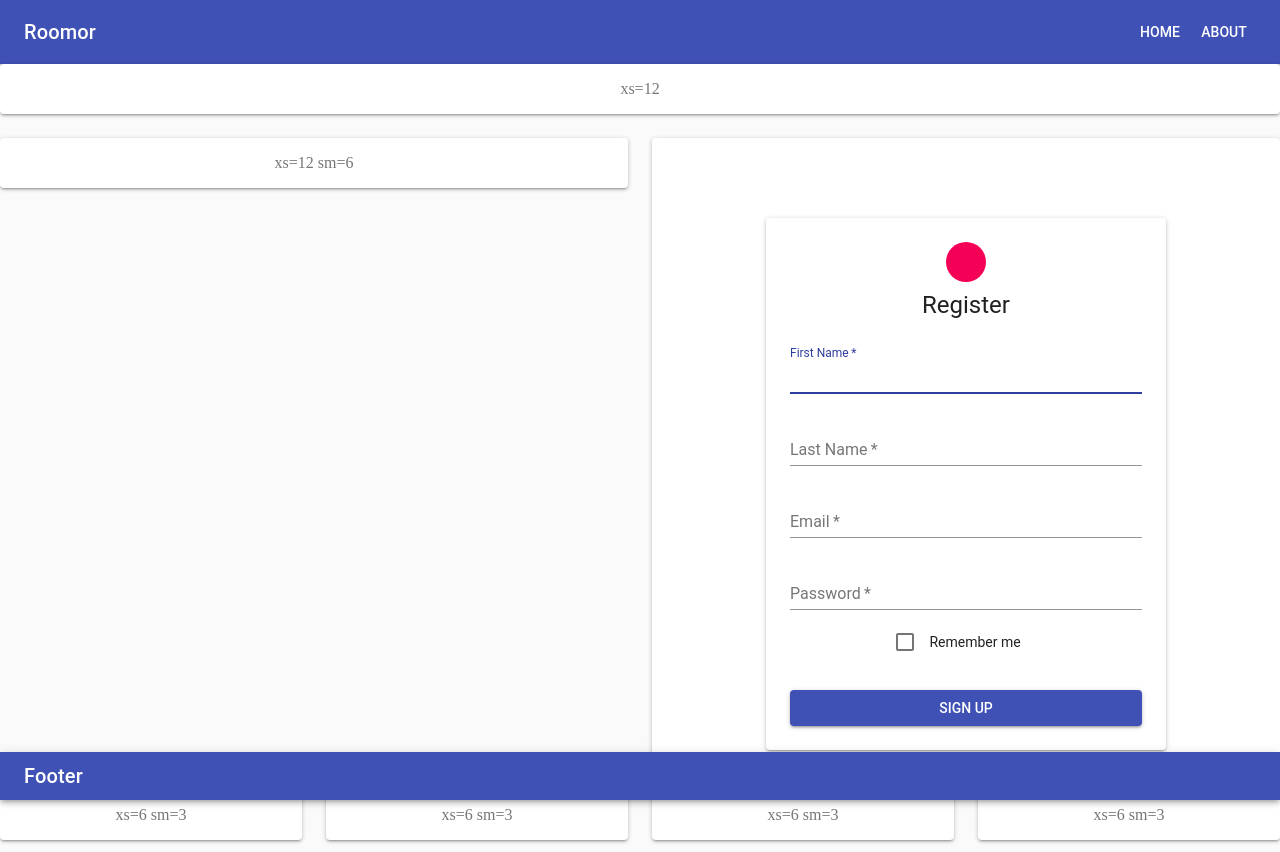
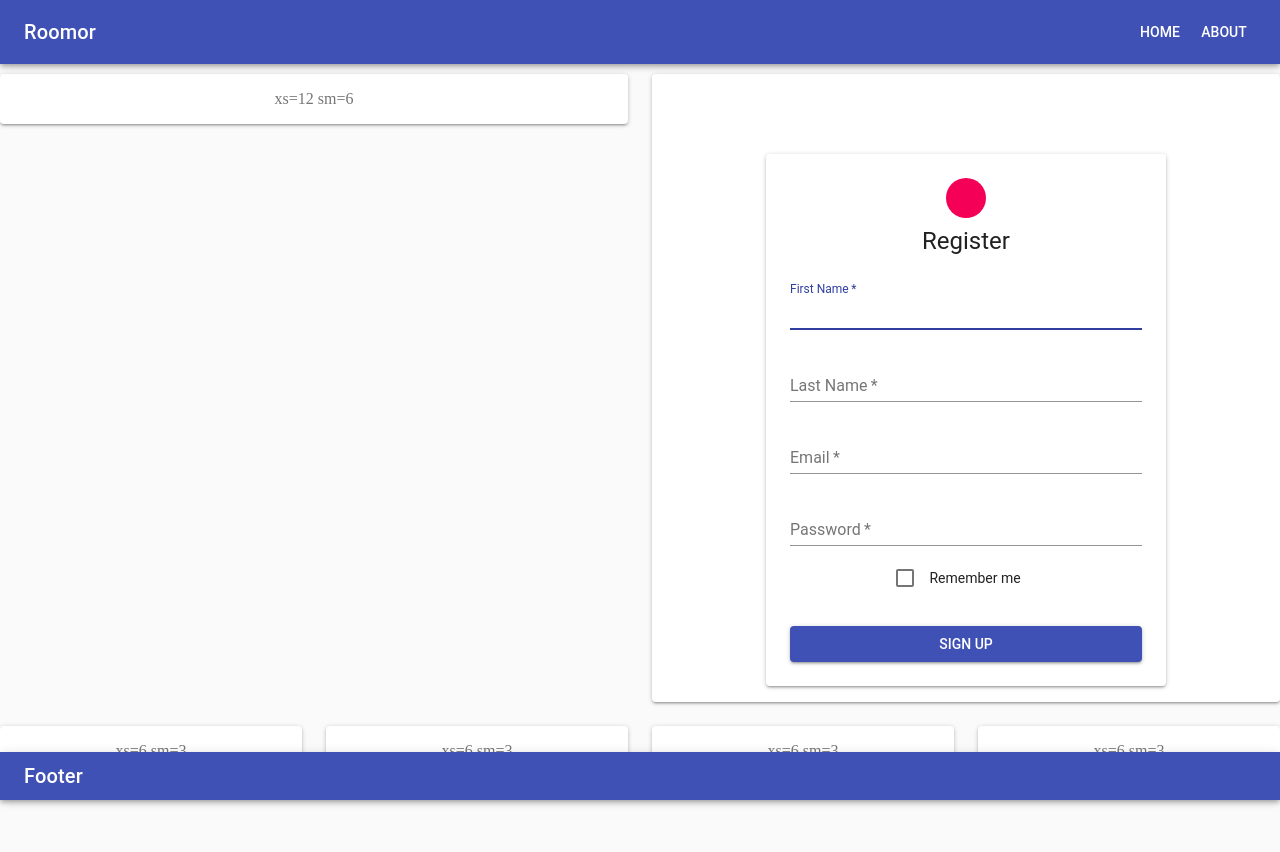
Before and after one commit to FreeCodeCampNorthridge/Roomor, a React app in the folder client/: page / in a window 1280 px wide. After the commit the page ends 800 px from the top, so only its background shows below. Built offline with nearby package versions, Linux system fonts and the light colour scheme.

Commit message:
fixed header, sticky footer

```diff
--- a/client/src/components/Footer.js
+++ b/client/src/components/Footer.js
@@ -23,7 +23,7 @@ const Footer = props => {
   const { classes } = props;
   return (
     <div className={classes.root}>
-      <AppBar position="static">
+      <AppBar position="sticky">
         <Toolbar variant="dense">
           <Typography variant="h6" color="inherit">
             Footer
--- a/client/src/components/Header.js
+++ b/client/src/components/Header.js
@@ -24,7 +24,7 @@ function Header(props) {
   const { classes } = props;
   return (
     <div className={classes.root}>
-      <AppBar position="static">
+      <AppBar position="fixed">
         <Toolbar>
           <Typography variant="h6" color="inherit" className={classes.grow}>
             Roomor
```
